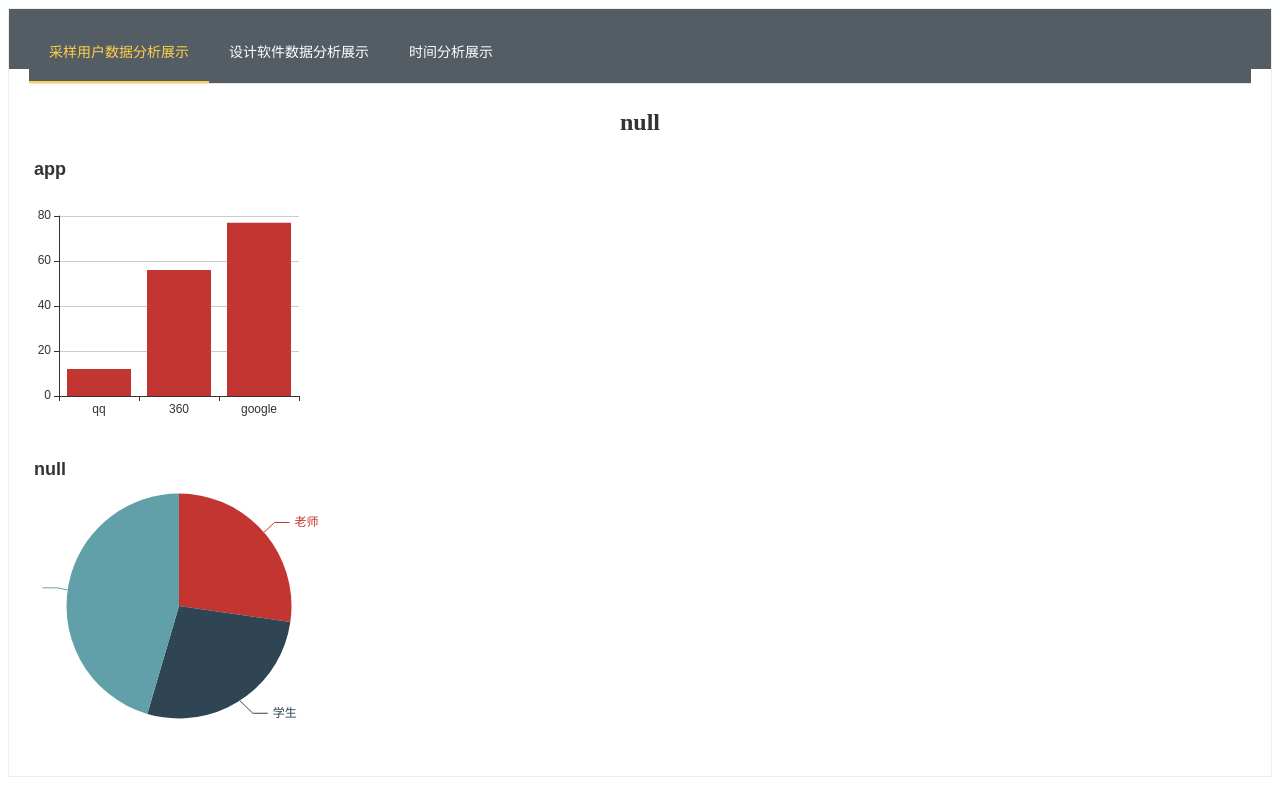
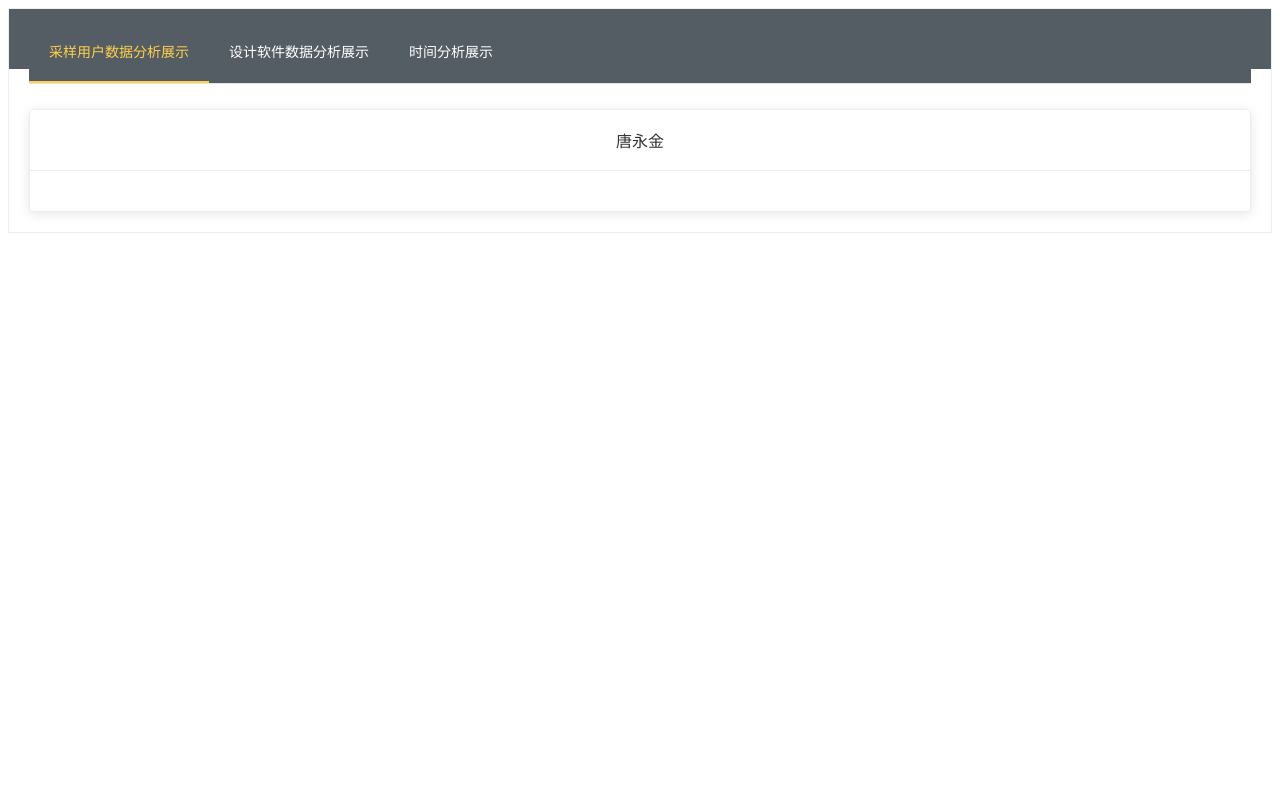
Before and after one commit to wuyuler/netbehavior, a Vue app: page /test in a window 1280 px wide. Built offline with nearby package versions, Linux system fonts and the light colour scheme.

Commit message:
add 名片组件

```diff
--- a/src/Test.vue
+++ b/src/Test.vue
@@ -1,79 +1,15 @@
 <template>
-<div>
-  <h1>{{title}}</h1>
-  <!-- 最喜欢的app排名前5 -->
-  <div id="fav_app" :style="{width: '300px', height: '300px'}"></div>
-  <!-- 使用该app的人群分布 -->
-  <div id='userApp' :style="{width: '300px', height: '300px'}" ></div>
-</div>
+  <div>
+    <usercard username="唐永金"></usercard>
+  </div>
 </template>
 
 <script>
 export default {
-  data() {
-    return {
-      title:'',
-      fav_app_data:[12,56,77],
-      userApp1:[1,2,3],
-      userApp2:[2,3,5],
-      userapp_title:'username',
-      area_perosn1:[{name:'老师',value:3},{name:'学生',value:3},{name:'白领',value:5}],
-      area_perosn2:[{name:'老师',value:4},{name:'学生',value:11},{name:'白领',value:33}]
 
-    }
-  },
-  created(){
-     let info = this.$router.history.current.params.info;
-	  //  let info = this.$route.params.info;
-      if (info) {
-        sessionStorage.setItem("detailItem12", info);
-      }
-      let title = sessionStorage.getItem("detailItem12") + '';
-      this.title = title;
-  },
-  mounted() {
-   this.drawFavApp();
-   this.drawUserApp(this.title,this.area_perosn1);
-  },
-  methods: {
-    drawFavApp(){
-      // 绘制最喜爱的app,top4
-      // 基于准备好的dom，初始化echarts实例
-      var self=this
-      let myChart = this.$echarts.init(document.getElementById("fav_app"))
-      //绘制图表
-      myChart.setOption({
-        title:{text:'app'},
-        tooltip: {},
-        xAxis: {
-          data: ['qq','360','google']
-        },
-        yAxis:{},
-        series:[{
-          type:'bar',
-          data:this.fav_app_data
-        }]
-      });
-      myChart.on('click', function (params) {
-      // 控制台打印数据的名称
-      self.drawUserApp('新数据',[{name:'老师',value:4},{name:'学生',value:11},{name:'白领',value:33}])
-      });
-
-    },
-    drawUserApp(title,num_person){
-      //绘制对应某个app的使用人群
-      // 基于准备好的dom，初始化echarts实例
-        let myChart = this.$echarts.init(document.getElementById("userApp"))
-        //绘制图表
-        myChart.setOption({
-          title:{text:title},
-          tooltip: {},
-          series:[{
-            type:'pie',
-            data:num_person
-          }]
-        });
-    }
-  }
 }
 </script>
+
+<style>
+
+</style>
--- /dev/null
+++ b/src/components/usercard/index.js
@@ -0,0 +1,7 @@
+import Usercard from './usercard.vue'
+const usercard={
+    install:function(Vue){
+        Vue.component('usercard',Usercard);
+    }
+}
+export default usercard;
--- /dev/null
+++ b/src/components/usercard/usercard.vue
@@ -0,0 +1,26 @@
+<template>
+    <div>
+        <h1></h1>
+        <el-card>
+            <div slot="header">{{username}}</div>
+
+        </el-card>
+
+    </div>
+</template>
+
+<script>
+export default {
+    data:function(){
+        return{
+
+
+        }
+    },
+    props:["username"]
+}
+</script>
+
+<style>
+
+</style>
--- a/src/main.js
+++ b/src/main.js
@@ -8,6 +8,11 @@ import echarts from 'echarts'
 import ElementUI from 'element-ui';
 import 'element-ui/lib/theme-chalk/index.css';
 import axios from 'axios'
+//导入名片组件
+import usercard from './components/usercard/index.js'
+Vue.use(usercard);
+
+
 //将 axios 改写为 Vue 的原型属性
 Vue.prototype.$ajax = axios
 Vue.config.productionTip = false
```
